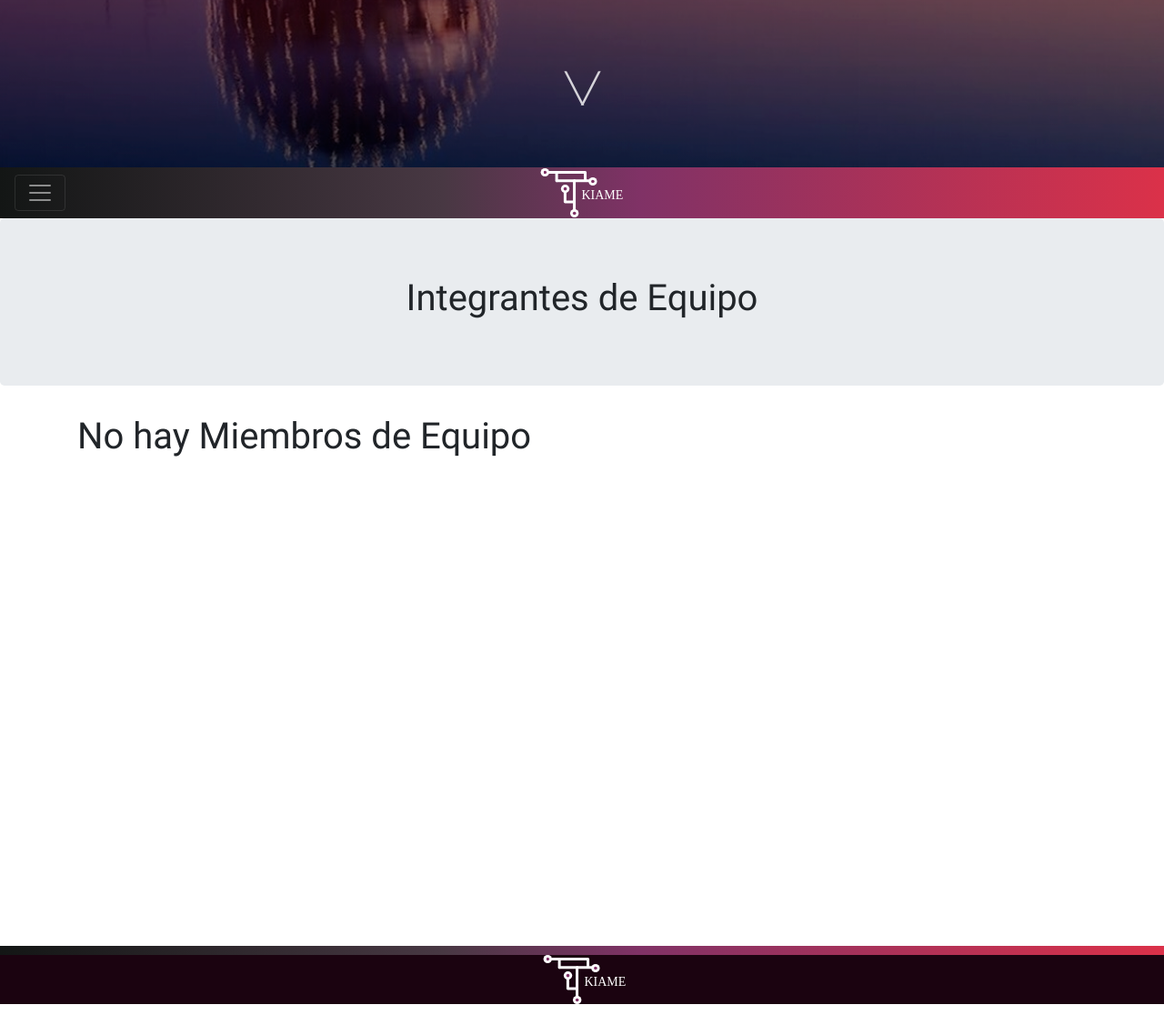
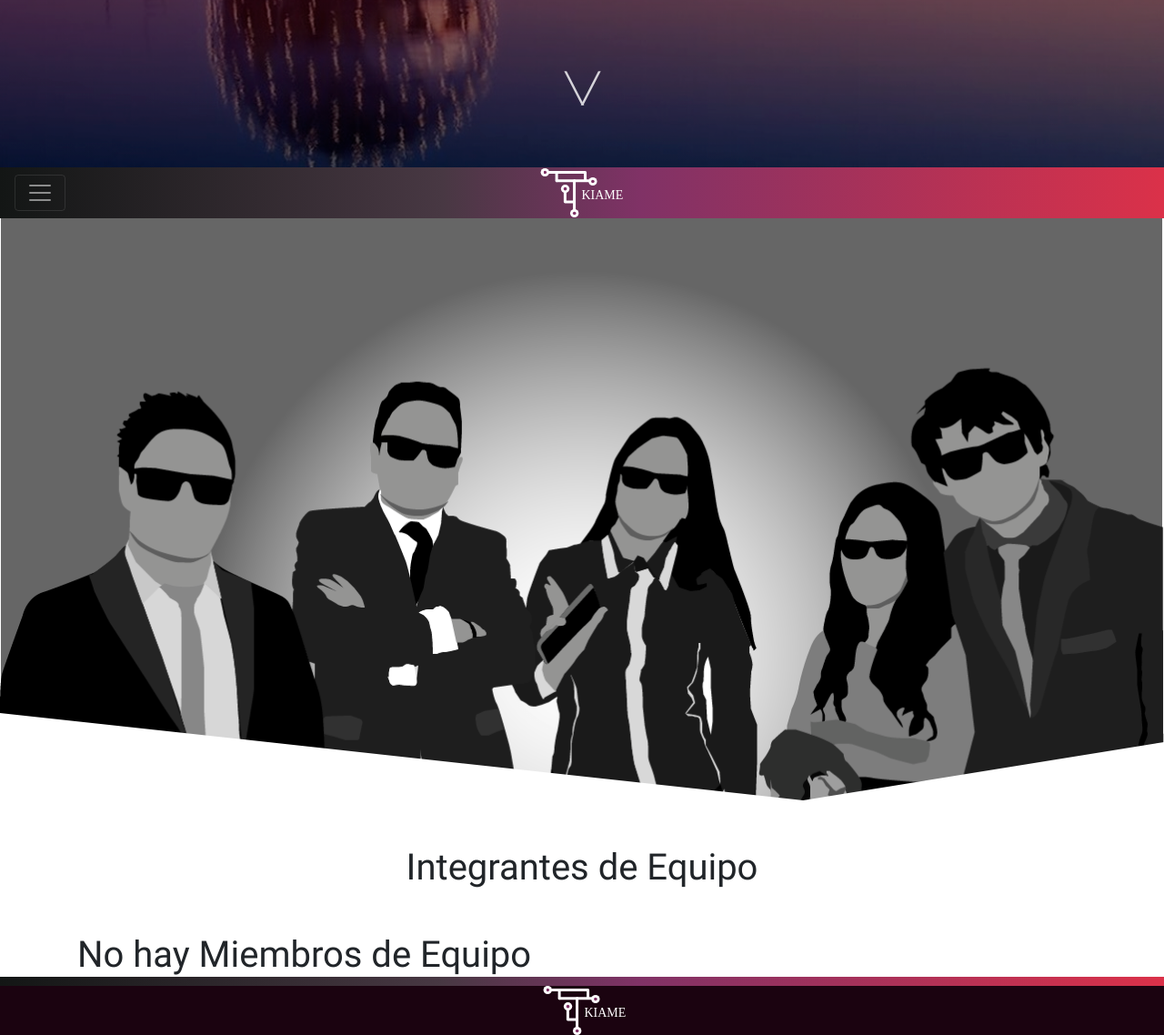
Before and after one commit to EGAMAGZ/EstIndCont, a Django app: page /team/ in a window 1280 px wide. Shown: the part 616-1754 px from the top of the page at 91% size. Before the commit the page ends 1720 px from the top, so only its background shows below. Run offline with Django 3.2, Linux system fonts and the light colour scheme; data that the repository does not hold is empty; some libraries are stand-ins or nearby versions.

Commit message:
Added simple design to team members page

```diff
--- a/core/templates/core/team_members_list.html
+++ b/core/templates/core/team_members_list.html
@@ -1,12 +1,18 @@
 {% extends 'core/base.html' %}
+
+{% load static %}
 
 {% block path %}| Integrantes de Equipo{% endblock %}
 
+{% block css %}
+<link rel="stylesheet" href="{% static 'css/teams.css' %}" />
+{% endblock %}
+
 {% block content %}
-<div class="jumbotron text-center">
-  <h1>Integrantes de Equipo</h1>
-</div>
+<div id="team-header"></div>
+
 <div class="container" style="padding: auto;">
+  <h1 class="text-center m-5">Integrantes de Equipo</h1>
   {% for team_member in team_members %}
   <div class="card mb-4" style="max-width: 540px; max-height: 200px; margin-left: auto; margin-right: auto;">
     <div class="row no-gutters">
--- /dev/null
+++ b/static/css/teams.css
@@ -0,0 +1,11 @@
+#team-header {
+  height: 80vh;
+  background-image: url("../img/team_members.png");
+  background-size: cover;
+  background-repeat: no-repeat;
+  clip-path: polygon(100% 0, 100% 90%, 69% 100%, 0 85%, 0 0);
+  background-attachment: fixed;
+  margin-bottom: 50px;
+}
+
+/*# sourceMappingURL=teams.css.map */
```
Also changed, not shown: static/img/team_members.png (added).
